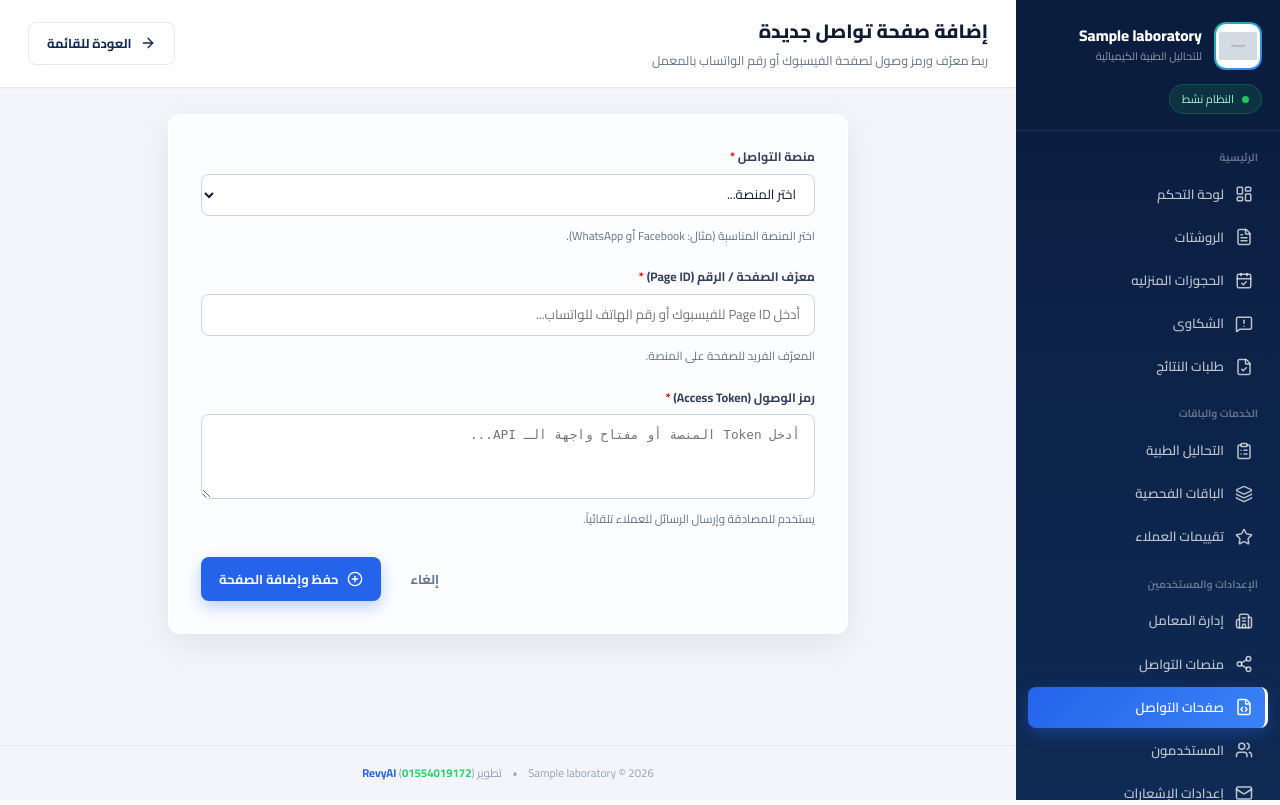
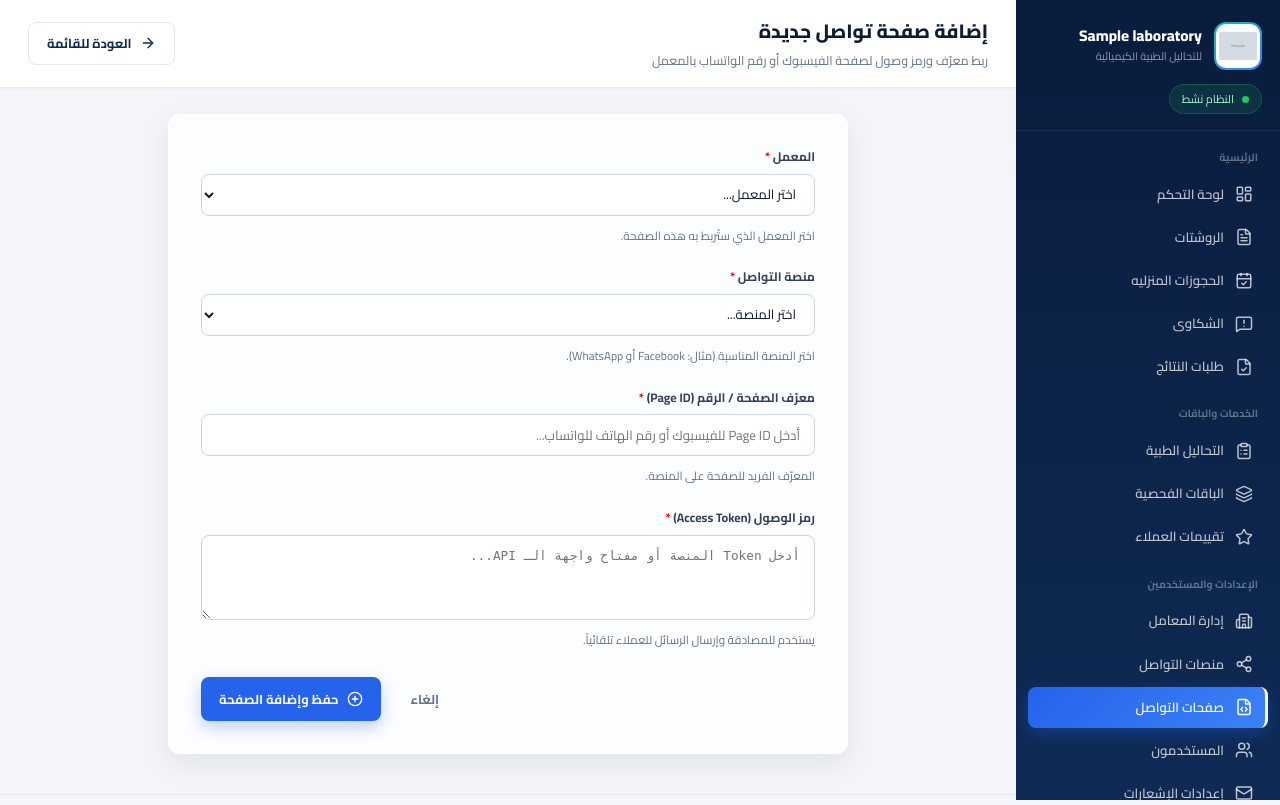
Before and after one commit to mohamedAhmed-danger/elrashed-labs, a Flask app: page /pages/create in a window 1280 px wide. Shown: the top 805 px of the page. Run offline with Flask 3, Linux system fonts and the light colour scheme; a user stored in the database is signed in; tables that the repository leaves empty hold one stand-in row (values such as "Sample post"); grey boxes marked "Sample" are stand-in pictures; parts of the project's set-up code (start-up, migrations or seed data) failed here and were passed over.

Commit message:
add filter

```diff
--- a/routes/page_routes.py
+++ b/routes/page_routes.py
@@ -17,12 +17,13 @@ def list_pages():
 def create_page():
     page_service = PageService()
     platforms, _ = page_service.get_all_platforms()
+    laboratories = LaboratoryService.get_laboratories_ordered_by_name()
 
     if request.method == 'POST':
         platform_id = request.form.get('platform_id')
         page_id = request.form.get('page_id')
         token = request.form.get('token')
-        laboratory_id = LaboratoryService().get_current_laboratory_id()
+        laboratory_id = request.form.get('laboratory_id') or LaboratoryService().get_current_laboratory_id()
 
         page, msg = page_service.create_page(laboratory_id=laboratory_id, platform_id=platform_id, page_id=page_id, token=token)
         if page:
@@ -30,7 +31,7 @@ def create_page():
             return redirect(url_for('pages.list_pages'))
         flash(msg, 'error')
 
-    return render_template('pages/create.html', platforms=platforms)
+    return render_template('pages/create.html', platforms=platforms, laboratories=laboratories)
 
 @pages_bp.route('/<int:platform_id>/<page_id>/edit', methods=['GET', 'POST'])
 @login_required
--- a/templates/pages/create.html
+++ b/templates/pages/create.html
@@ -17,6 +17,17 @@
 <div class="form-container" style="max-width: 680px; margin: 0 auto;">
   <div class="card glass-card" style="padding: 32px;">
     <form method="POST" action="{{ url_for('pages.create_page') }}">
+
+      <div class="form-group" style="margin-bottom: 22px;">
+        <label class="form-label" style="font-weight: 700;">المعمل <span style="color:red;">*</span></label>
+        <select name="laboratory_id" class="form-control" required>
+          <option value="">اختر المعمل...</option>
+          {% for lab in laboratories %}
+          <option value="{{ lab.id }}">{{ lab.name }}</option>
+          {% endfor %}
+        </select>
+        <div style="font-size: 0.78rem; color: var(--ink-500); margin-top: 4px;">اختر المعمل الذي ستُربط به هذه الصفحة.</div>
+      </div>
 
       <div class="form-group" style="margin-bottom: 22px;">
         <label class="form-label" style="font-weight: 700;">منصة التواصل <span style="color:red;">*</span></label>
```
